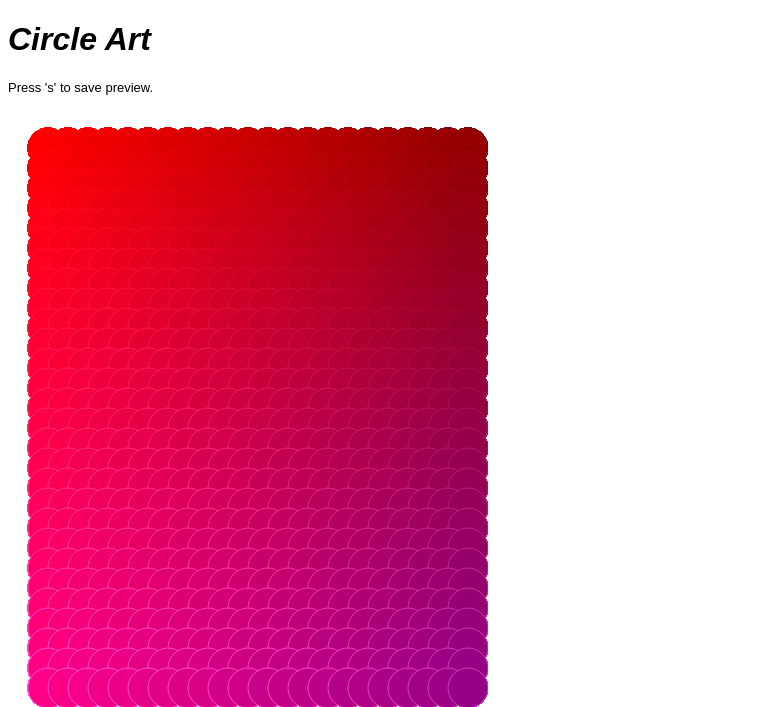
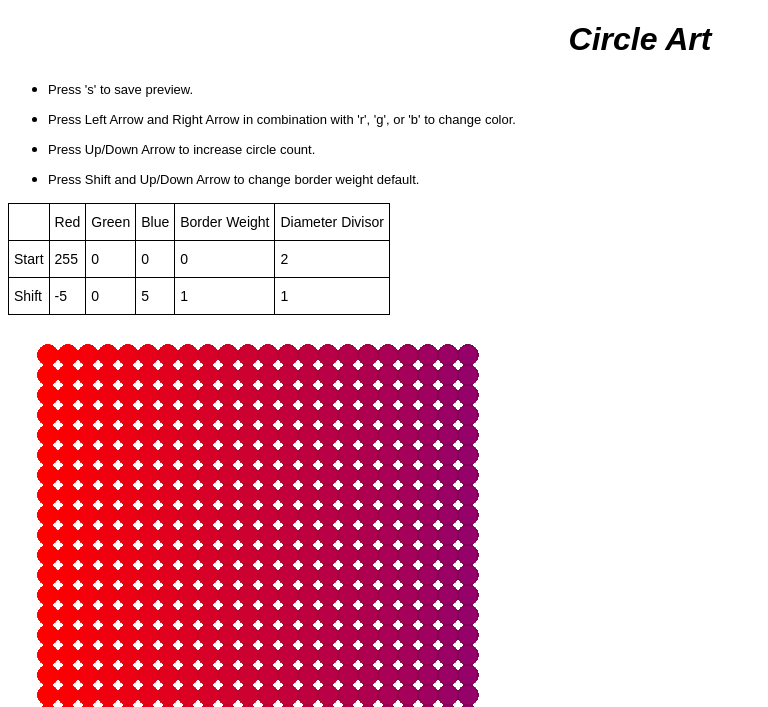
Before and after one commit to budak7273/budak7273.github.io, a PHP site: page /pages/circles/circles.html in a window 1280 px wide. Shown: the top 707 px of the page, without its empty margins (0-768 px from the left). Run offline with PHP 8.4, Linux system fonts and the light colour scheme; some libraries are stand-ins or nearby versions.

Commit message:
apply changes$

```diff
--- a/pages/circles/circles.html
+++ b/pages/circles/circles.html
@@ -5,12 +5,42 @@
       <title>Circle Art</title>
   </head>
   <body>
-      <h1>Circle Art</h1>
-      <p id = "text">Press 's' to save preview.</p>
+      <center><h1>Circle Art</h1></center>
+      <ul>
+        <li><p>Press 's' to save preview.</p></li>
+        <li><p>Press Left Arrow and Right Arrow in combination with 'r', 'g', or 'b' to change color.</p></li>
+        <li><p>Press Up/Down Arrow to increase circle count.</p></li>
+        <li><p>Press Shift and Up/Down Arrow to change border weight default.</p></li>
+      </ul>
       <p></p>
+
+<table class="tg">
+  <tr>
+    <th class="tg-yw4l"></th>
+    <th class="tg-yw4l">Red</th>
+    <th class="tg-yw4l">Green</th>
+    <th class="tg-yw4l">Blue</th>
+    <th class="tg-yw4l">Border Weight</th>
+    <th class="tg-yw4l">Diameter Divisor</th>
+  </tr>
+  <tr>
+    <td class="tg-yw4l">Start</td>
+    <td class="tg-yw4l" id="redStart">-</td>
+    <td class="tg-yw4l" id="greStart">-</td>
+    <td class="tg-yw4l" id="bluStart">-</td>
+    <td class="tg-yw4l" id="brdStart">-</td>
+    <td class="tg-yw4l" id="diaStart">-</td>
+  </tr>
+  <tr>
+    <td class="tg-yw4l">Shift</td>
+    <td class="tg-yw4l" id="redShift">-</td>
+    <td class="tg-yw4l" id="greShift">-</td>
+    <td class="tg-yw4l" id="bluShift">-</td>
+    <td class="tg-yw4l" id="brdShift">-</td>
+    <td class="tg-yw4l" id="diaShift">-</td>
+  </tr>
+</table>
       <script src="https://cdnjs.cloudflare.com/ajax/libs/p5.js/0.4.12/p5.js"></script>
       <script src="main.js"></script>
-
-
   </body>
 </html>
--- a/pages/circles/main.js
+++ b/pages/circles/main.js
@@ -1,5 +1,17 @@
 var numCircles = 12;
 var circleDiameter;
+
+    var redDefault = 255;
+    var redShift = -5;
+    var greDefault = 0;
+    var greShift = 0;
+    var bluDefault = 0;
+    var bluShift = 5;
+    var strokeDifDefault = 0;
+    var strokeDifShift = 1;
+
+    var diameterDivisorDefault = 2.0;
+    var diameterDivisorChange = 1;
 
 function setup()
 {
@@ -7,6 +19,7 @@ function setup()
     circleDiameter = width/numCircles;
 
     frameRate(30);
+    updateLabels();
 }
 
 function draw()
@@ -15,13 +28,14 @@ function draw()
     var x = circleDiameter;
     var y = circleDiameter;
 
-    var xChange = circleDiameter / 2;
-    var yChange = circleDiameter / 2;
+    var xChange = circleDiameter / diameterDivisorDefault;
+    var yChange = circleDiameter / diameterDivisorDefault;
 
-    var red = 255;
-    var gre = 0;
-    var blu = 0;
-    var strokeDif = 0;
+    var red = redDefault;
+    var gre = greDefault;
+    var blu = bluDefault;
+    var strokeDif = strokeDifDefault;
+    var diameterDivisorRunning = diameterDivisorDefault;
 
     while(y < height)
     {
@@ -29,22 +43,106 @@ function draw()
         {
             fill(color(red, gre, blu));
             stroke(color(red - strokeDif, gre - strokeDif, blu - strokeDif));
-            ellipse(x, y, circleDiameter,circleDiameter);
+            ellipse(x, y, circleDiameter / diameterDivisorRunning, circleDiameter / diameterDivisorRunning);
+            diameterDivisorRunning = diameterDivisorRunning / diameterDivisorChange;
+
             x += xChange;
-            strokeDif += 1;
-            red -= 5;
+            strokeDif += strokeDifShift;
+            red += redShift;
+            gre += greShift;
+            blu += bluShift;
+
         }
         y += yChange;
-        blu += 5;
+        blu += bluShift;
         x = circleDiameter;
-        strokeDif -= 25;
-        red = 255;
+        strokeDif = strokeDifDefault;
+        red = redDefault;
+        gre = greDefault;
+        blu = bluDefault;
+        diameterDivisorRunning = diameterDivisorDefault;
+        xChange = circleDiameter / diameterDivisorDefault;
+        yChange = circleDiameter / diameterDivisorDefault;
     }
+
+    /*strokeDif = 0;
+    red = 255;
+    gre = 0;
+    blu = 0;*/
 }
 
-function keyPressed() {
-  if (keyCode === 115 || keyCode === 83) {
+//below inspired by http://stackoverflow.com/questions/10655202/detect-multiple-keys-on-single-keypress-event-in-jquery
+document.onkeydown = KeyPress;
+document.onkeyup = KeyRelease;
+
+var map = {83: false, 82:false, 71:false, 66:false, 37:false, 39:false, 38: false, 40:false, 16:false, 107:false, 109:false};
+         //s,         r,        g,        b,        leftarrow rightarro uparrow    downarrow shift     add        subtract
+
+function KeyPress(e) {
+      e.preventDefault();
+      var evtobj = window.event? event : e;
+      map[e.keyCode] = true;
+      //alert("pressed " + e.keyCode);
+      checkKeyCombos();
+}
+function KeyRelease(e) {
+    var evtobj = window.event? event : e;
+    map[e.keyCode] = false;
+    //alert("released " + e.keyCode);
+}
+
+function updateLabels()
+{
+    document.getElementById("redStart").innerHTML = "" + redDefault;
+    document.getElementById("greStart").innerHTML = "" + greDefault;
+    document.getElementById("bluStart").innerHTML = "" + bluDefault;
+    document.getElementById("brdStart").innerHTML = "" + strokeDifDefault;
+    document.getElementById("diaStart").innerHTML = "" + diameterDivisorDefault;
+
+    document.getElementById("redShift").innerHTML = "" + redShift;
+    document.getElementById("greShift").innerHTML = "" + greShift;
+    document.getElementById("bluShift").innerHTML = "" + bluShift;
+    document.getElementById("brdShift").innerHTML = "" + strokeDifShift;
+    document.getElementById("diaShift").innerHTML = "" + diameterDivisorChange;
+}
+
+function checkKeyCombos() {
+    updateLabels();
+  if (map[83])
+  {
     saveCanvas('geometricPattern', 'png');
   }
-  return false;
+  else if (map[37]) //larrow
+  {
+    if(map[82] && redDefault > 0) //r
+        redDefault -= 1;
+    else if(map[71] && greDefault > 0) //g
+        greDefault -= 1;
+    else if(map[66] && bluDefault > 0) //b
+        bluDefault -= 1;
+  }
+  else if (map[39]) //rarrow
+  {
+    if(map[82] && redDefault < 255) //r
+        redDefault += 1;
+    else if(map[71] && greDefault < 255) //g
+        greDefault += 1;
+    else if(map[66] && bluDefault < 255) //b
+        bluDefault += 1;
+  }
+  else if (map[16]) //shift
+  {
+      if(map[38]) //uparrow
+        strokeDifDefault += 1;
+      else if (map[40]) //downarrow
+        strokeDifDefault -= 1;
+  }
+  else if (map[38] && diameterDivisorChange < 6) //uparrow
+  {
+      diameterDivisorChange += .001;
+  }
+  else if (map[40] && diameterDivisorChange > 0) //darrow
+  {
+      diameterDivisorChange -= .001;
+  }
 }
--- a/pages/circles/styles.css
+++ b/pages/circles/styles.css
@@ -9,3 +9,8 @@ p
     font-family: fantasy;
     font-size: small;
 }
+
+.tg  {border-collapse:collapse;border-spacing:0;}
+.tg td{font-family:Arial, sans-serif;font-size:14px;padding:10px 5px;border-style:solid;border-width:1px;overflow:hidden;word-break:normal;}
+.tg th{font-family:Arial, sans-serif;font-size:14px;font-weight:normal;padding:10px 5px;border-style:solid;border-width:1px;overflow:hidden;word-break:normal;}
+.tg .tg-yw4l{vertical-align:top}
```
